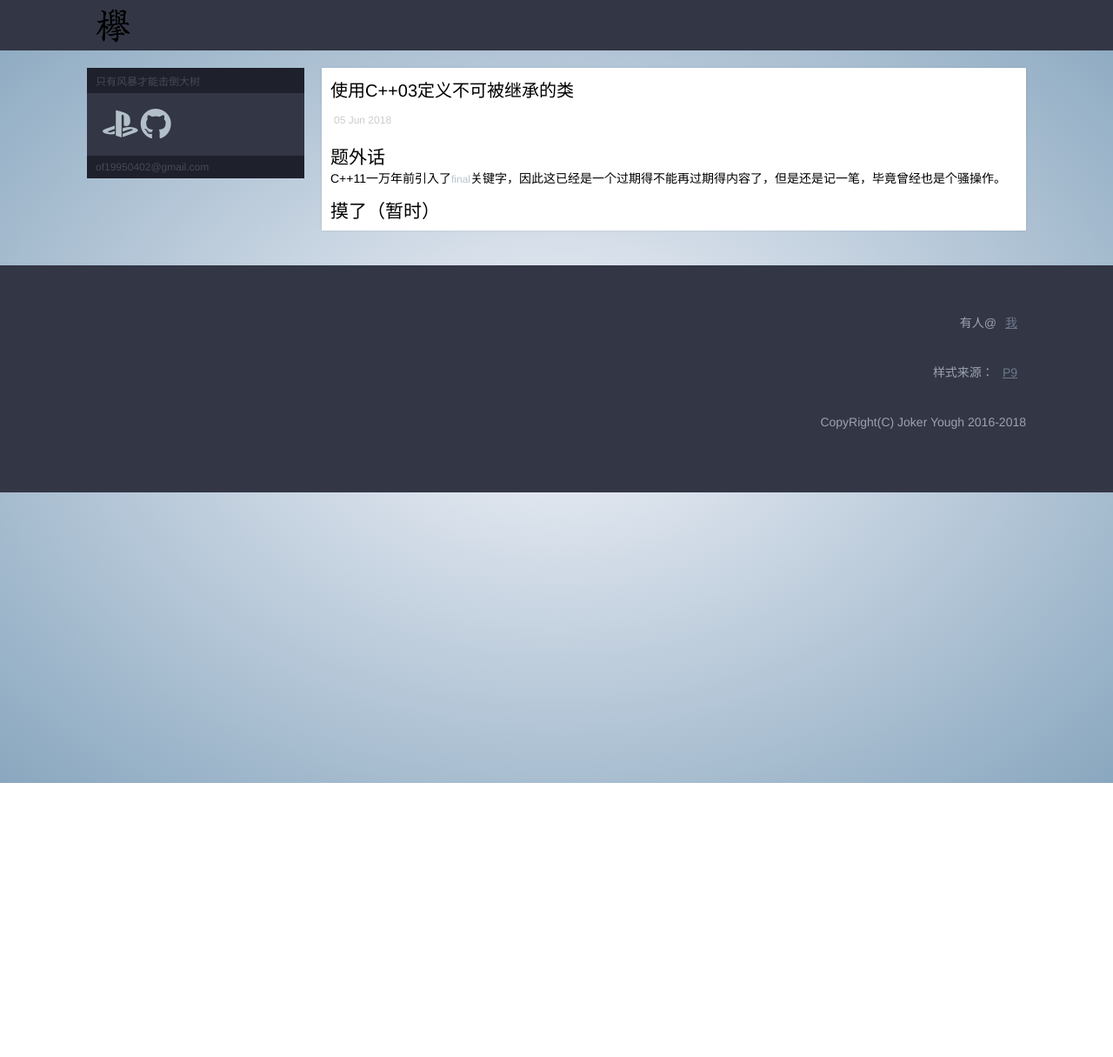
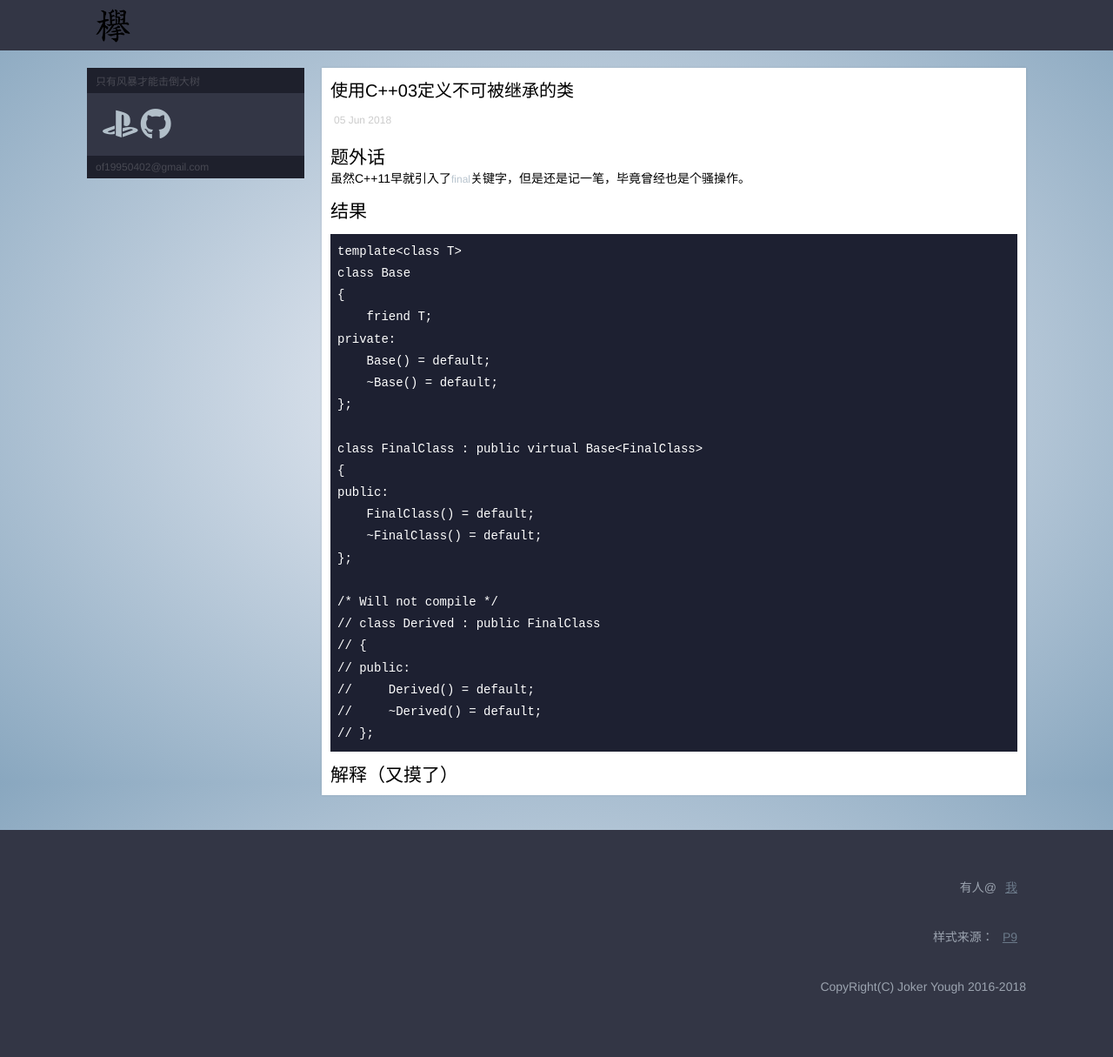
Before and after one commit to pw1316/pw1316.github.io, a Jekyll site: the page built from _posts/2018-06-05-CPP-FinalClass.md, in a window 1280 px wide. Shown: the whole page at 87% size. Built offline with Jekyll 4.4.1, drawn with Linux system fonts in a browser that asks for light colours; nearby versions of some CDN libraries; before the commit the page ends 900 px from its top, so only the background shows below that.

Commit message:
final class代码

````diff
--- a/_posts/2018-06-05-CPP-FinalClass.md
+++ b/_posts/2018-06-05-CPP-FinalClass.md
@@ -6,6 +6,34 @@ showbar: false
 
 ## 题外话
 
-C++11一万年前引入了*final*关键字，因此这已经是一个过期得不能再过期得内容了，但是还是记一笔，毕竟曾经也是个骚操作。
+虽然C++11早就引入了*final*关键字，但是还是记一笔，毕竟曾经也是个骚操作。
 
-## 摸了（暂时）
+## 结果
+
+```c++
+template<class T>
+class Base
+{
+    friend T;
+private:
+    Base() = default;
+    ~Base() = default;
+};
+
+class FinalClass : public virtual Base<FinalClass>
+{
+public:
+    FinalClass() = default;
+    ~FinalClass() = default;
+};
+
+/* Will not compile */
+// class Derived : public FinalClass
+// {
+// public:
+//     Derived() = default;
+//     ~Derived() = default;
+// };
+```
+
+## 解释（又摸了）
````
